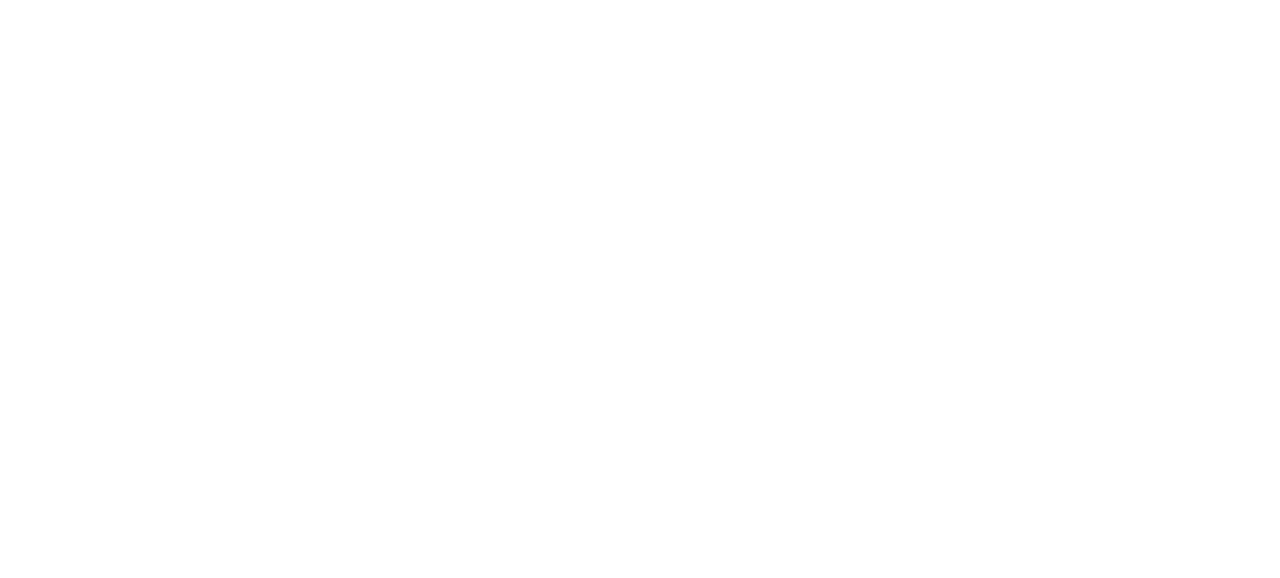
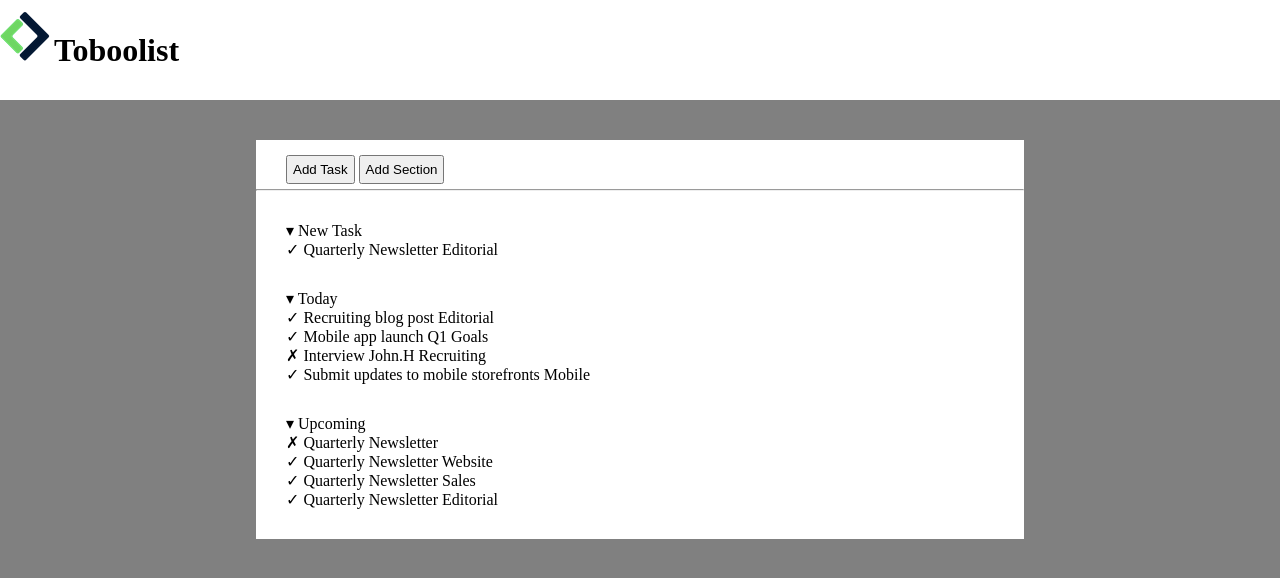
Before and after one commit to matcir/html-css-toboolist, a plain HTML site: page index.html in a window 1280 px wide. Drawn offline with Linux system fonts and the light colour scheme.

Commit message:
added main with no details

```diff
--- a/css/style.css
+++ b/css/style.css
@@ -3,3 +3,59 @@
     padding: 0;
     box-sizing: border-box;
 }
+
+/* body{
+    font-family: aggiungere roboto;
+} */
+
+header{
+    height: 100px;
+    line-height: 100px;
+}
+
+h1{
+    display: inline-block;
+}
+
+.grey{
+    background-color: grey;
+}
+
+.white{
+    background-color: white;
+}
+
+button{
+    padding: 3px;
+    padding: 5px;
+
+}
+
+hr{
+    margin-top: 5px;
+}
+
+.center{
+    background-color: white;
+    margin: 0 auto;
+    width: 60%;
+    margin-top: 40px;
+}
+
+ul{
+    list-style-type: none;
+}
+
+.mid{
+    padding-left: 30px;
+    padding-top: 30px;
+}
+
+.space{
+    margin-top: 15px;
+    margin-left: 30px;
+}
+
+.space_bot{
+    padding-bottom: 30px;
+}
--- a/index.html
+++ b/index.html
@@ -6,21 +6,65 @@
     <title>Toboolist</title>
     <link rel="stylesheet" href="./css/style.css">
 </head>
-<body>
-    <header>
-
+<body class="grey">
+    <header class="white" >
+        <img src="./img/Logo.png" alt="Logo">
+        <h1>Toboolist</h1>
     </header>
 
-    <main>
+    <main class=>
+        <div class="white center">
+            <button class="space">Add Task</button>
+            <button>Add Section</button>
+            <hr>
+            <section class="mid">
+                <span>&blacktriangledown; New Task</span>
+                <ul>
+                    <li>
+                    <span>&check; Quarterly Newsletter</span> <span>Editorial</span>
+                    </li>
+                </ul>
+            </section>
 
-        <section>
+            <section class="mid">
+                <span>&blacktriangledown; Today</span>
+                <ul>
+                    <li>
+                        <span>&check; Recruiting blog post</span> <span>Editorial</span>
+                    </li>
+                    <li>
+                        <span>&check; Mobile app launch</span> <span>Q1 Goals</span>
+                    </li>
+                    <li>
+                        <span>&cross; Interview John.H</span> <span>Recruiting</span>
+                    </li>
+                    <li>
+                        <span>&check; Submit updates to mobile storefronts</span> <span>Mobile</span>
+                    </li>
 
-        </section>
+                </ul>
+            </section>
 
-        <section>
+            <section class="mid space_bot">
+                <span>&blacktriangledown; Upcoming</span>
+                <ul>
+                    <li>
+                        <span>&cross; Quarterly Newsletter</span>
+                    </li>
+                    <li>
+                        <span>&check; Quarterly Newsletter</span> <span>Website </span>
+                    </li>
+                    <li>
+                        <span>&check; Quarterly Newsletter</span> <span>Sales</span>
+                    </li>
+                    <li>
+                            <span>&check; Quarterly Newsletter</span> <span>Editorial</span>
+                    </li>
+                </ul>
+            </section>
 
-        </section>
 
+        </div>
     </main>
 </body>
 </html>
```
